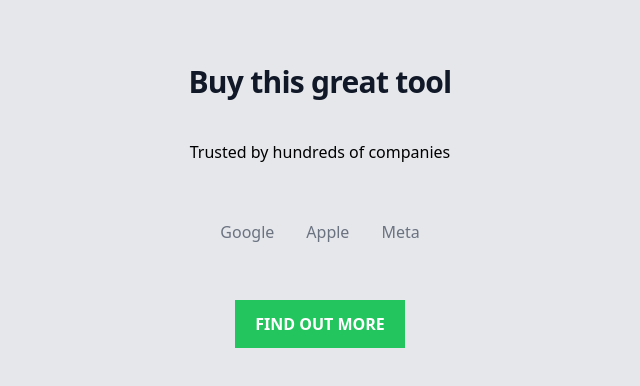
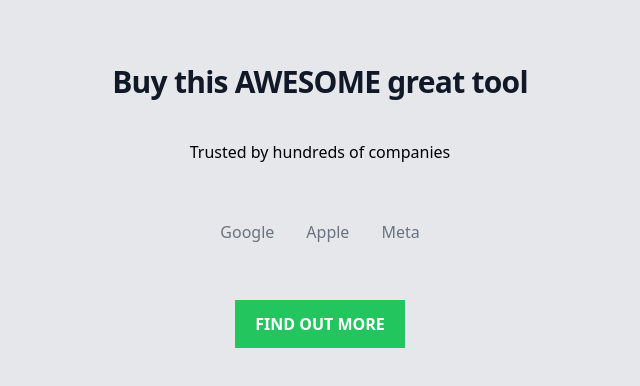
Before and after one commit to dhermoza/dist, a plain HTML site: page index.html in a window 1280 px wide. Shown: the whole page, without its empty margins (320-960 px from the left). Drawn offline with nearby package versions, Linux system fonts and the light colour scheme.

Commit message:
changes to title and mainpage

```diff
--- a/index.html
+++ b/index.html
@@ -4,12 +4,12 @@
   <meta charset="UTF-8">
   <meta http-equiv="X-UA-Compatible" content="IE=edge">
   <meta name="viewport" content="width=device-width, initial-scale=1.0">
-  <title>Document</title>
+  <title>Tailwind Page</title>
   <script src="https://cdn.tailwindcss.com"></script>
 </head>
 <body class="bg-gray-200 py-16 h-screen">
   <div class="flex flex-col">
-    <h1 class="text-black-500 text-center text-3xl font-extrabold text-gray-900 tracking-tight mb-10">Buy this great tool</h1>
+    <h1 class="text-black-500 text-center text-3xl font-extrabold text-gray-900 tracking-tight mb-10">Buy this AWESOME great tool</h1>
     <p class="text-center">Trusted by hundreds of companies</p>
     <ul class="text-center p-10 text-gray-500 flex flex-row justify-center">
       <li class="p-4 text-center">Google</li>
```
